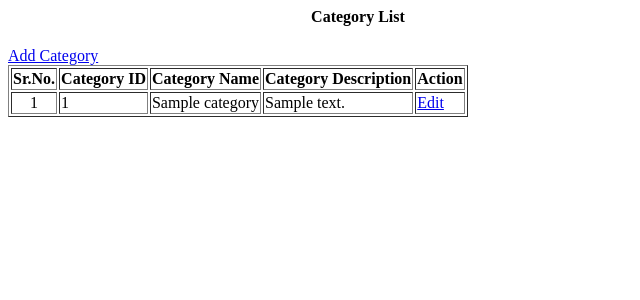
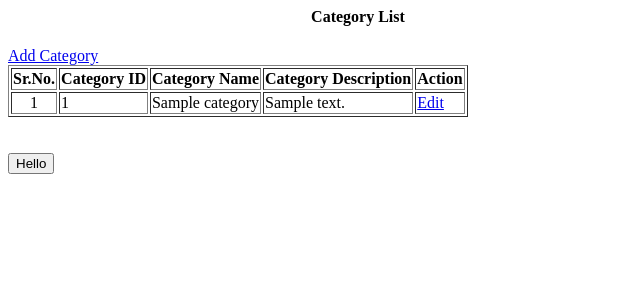
Before and after one commit to lgchintake/ejs-templating, a Node project: template views/item-category-list.ejs in a window 1280 px wide. Shown: the top 300 px of the page, without its empty margins (0-640 px from the left). Run offline with Node 20 templates, Linux system fonts and the light colour scheme; the template is opened without the code that fills it: most values are stand-ins (such as "Sample title", 1, 10 or a date in 2020); some libraries are stand-ins or nearby versions.

Commit message:
Added alert

```diff
--- a/views/item-category-list.ejs
+++ b/views/item-category-list.ejs
@@ -33,5 +33,12 @@
         <% }) %>
       </table>
     </div>
+    <br /><br />
+    <button onclick="alertMe();">Hello</button>
+    <script>
+      function alertMe() {
+        alert("You have clicked on Hello button");
+      }
+    </script>
   </body>
 </html>
```
